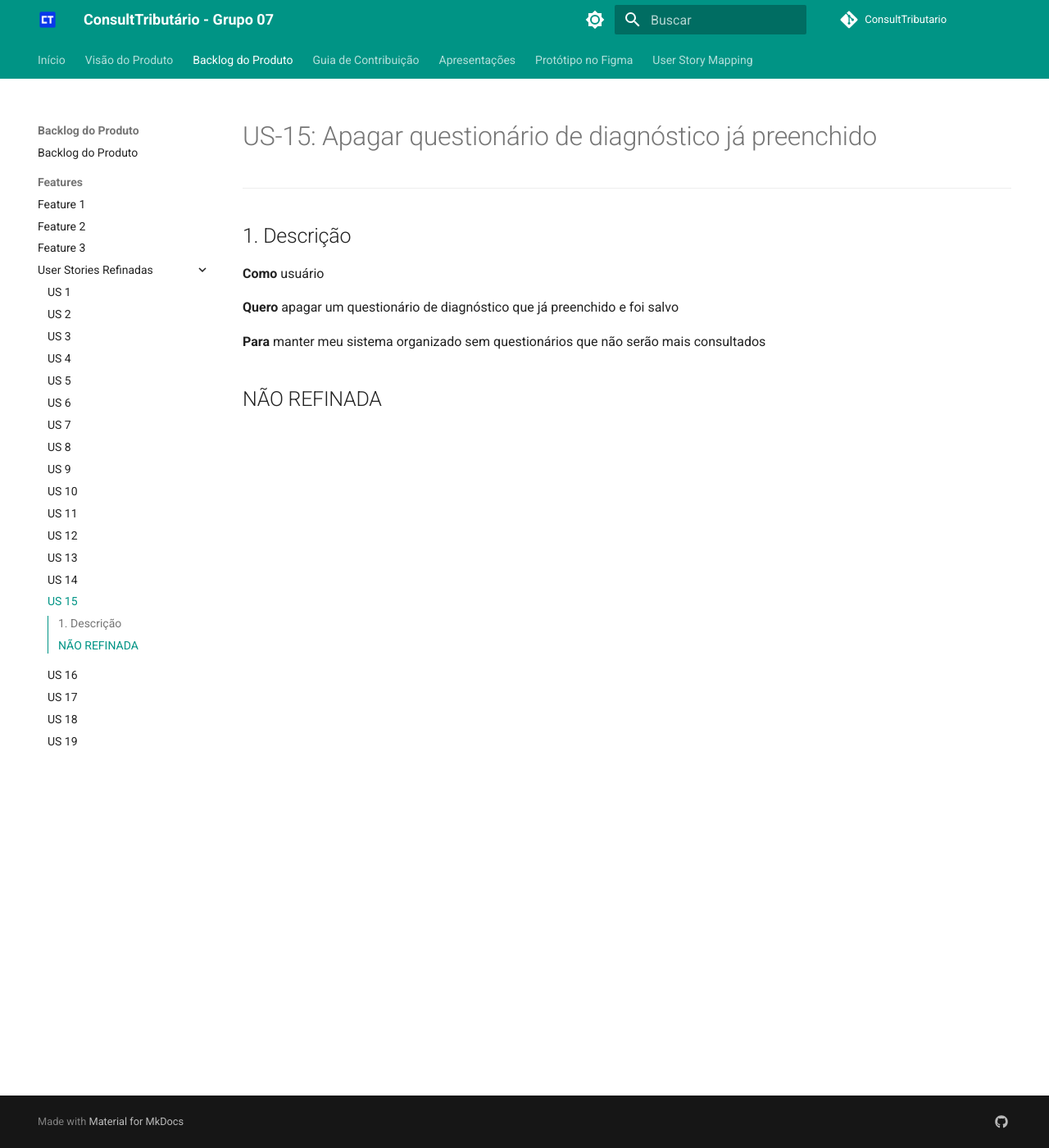
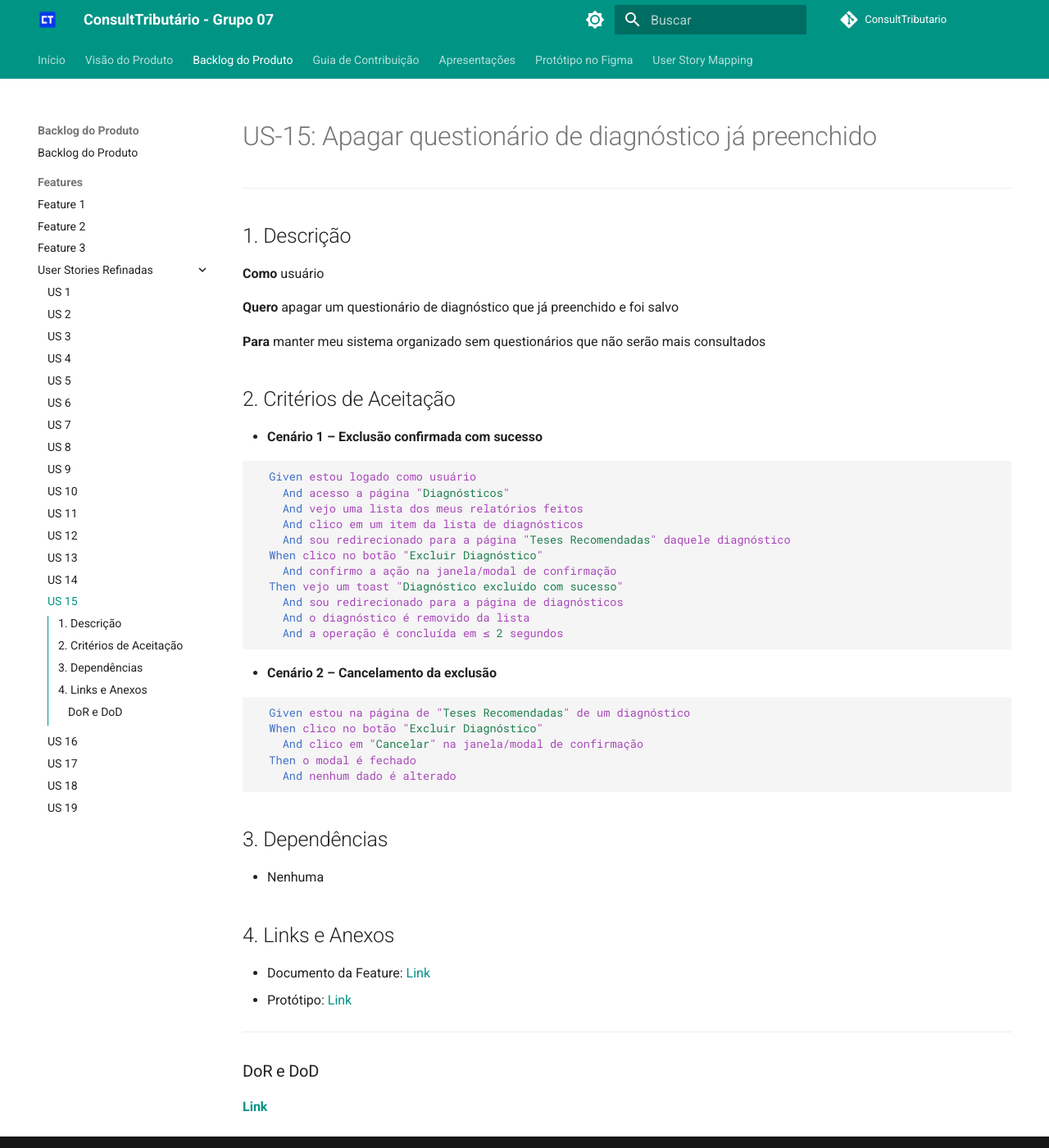
Before and after one commit to mdsreq-fga-unb/2025.1-T02-ConsultTributario, an MkDocs documentation site: the page built from docs/features/realizar-diagnostico-tributario/us-15.md, in a window 1280 px wide and 1400 px high. Shown: the whole window at 82% size. Built offline with MkDocs 1.6.1 and Material for MkDocs 9.7.7, drawn with Linux system fonts in a browser that asks for light colours; comment, search, counter and statistics services are not loaded.

Commit message:
docs: refina US-15

````diff
--- a/docs/features/realizar-diagnostico-tributario/us-15.md
+++ b/docs/features/realizar-diagnostico-tributario/us-15.md
@@ -10,4 +10,45 @@
 
 **Para** manter meu sistema organizado sem questionários que não serão mais consultados
 
-## NÃO REFINADA
+## 2. Critérios de Aceitação
+
+- **Cenário 1 – Exclusão confirmada com sucesso**
+
+```gherkin
+  Given estou logado como usuário
+    And acesso a página "Diagnósticos"
+    And vejo uma lista dos meus relatórios feitos
+    And clico em um item da lista de diagnósticos
+    And sou redirecionado para a página "Teses Recomendadas" daquele diagnóstico
+  When clico no botão "Excluir Diagnóstico"
+    And confirmo a ação na janela/modal de confirmação
+  Then vejo um toast "Diagnóstico excluído com sucesso"
+    And sou redirecionado para a página de diagnósticos
+    And o diagnóstico é removido da lista
+    And a operação é concluída em ≤ 2 segundos
+```
+
+- **Cenário 2 – Cancelamento da exclusão**
+
+```gherkin
+  Given estou na página de "Teses Recomendadas" de um diagnóstico
+  When clico no botão "Excluir Diagnóstico"
+    And clico em "Cancelar" na janela/modal de confirmação
+  Then o modal é fechado
+    And nenhum dado é alterado
+```
+
+## 3. Dependências
+
+- Nenhuma
+
+## 4. Links e Anexos
+
+- Documento da Feature: [Link](gerenciar-teses-tributarias.md)
+- Protótipo: [Link]()
+
+---
+
+### DoR e DoD
+
+**[Link](../../visao-produto/dor-dod.md)**
````
Also changed, not shown: docs/features/realizar-diagnostico-tributario/us-14.md (+3 -3 lines).
